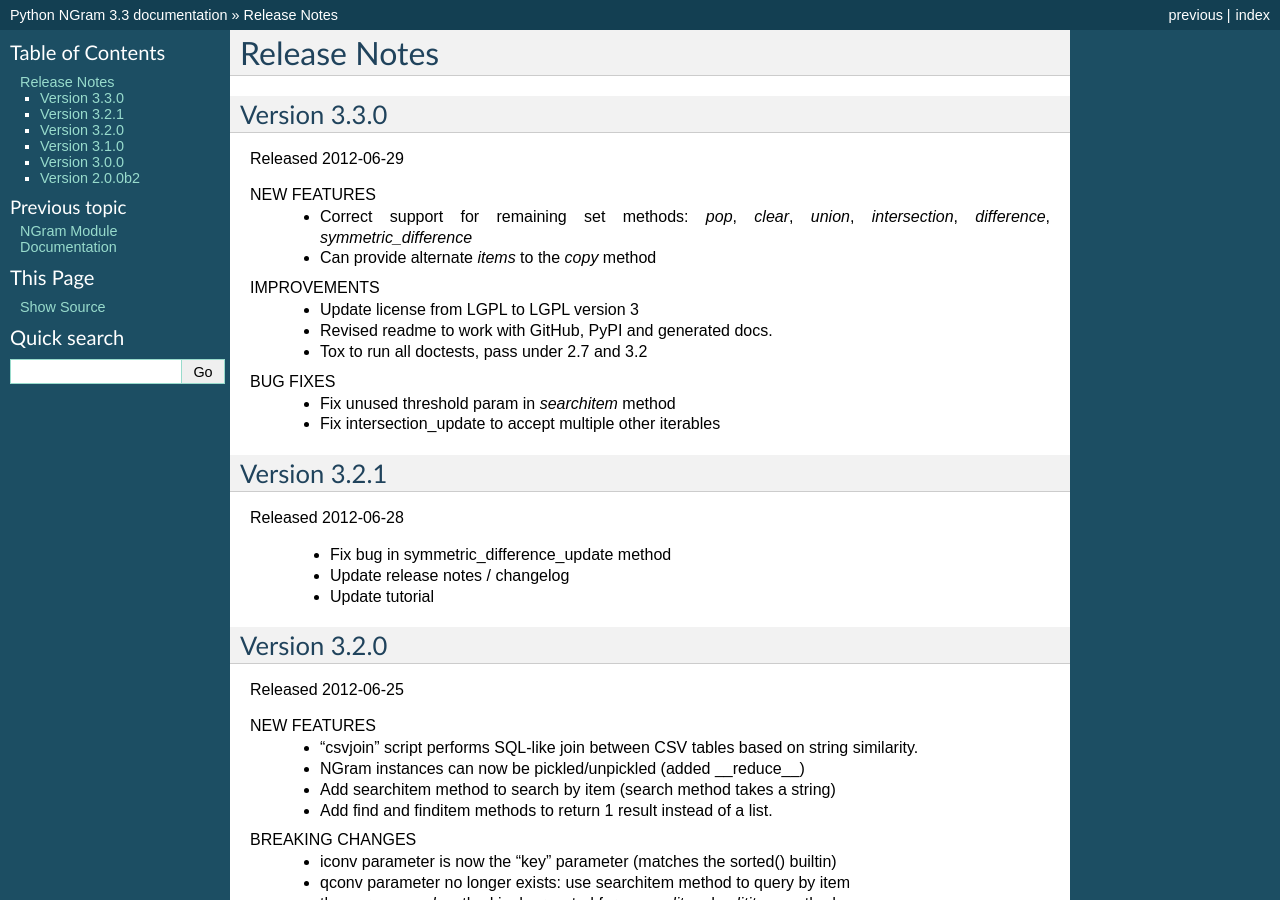
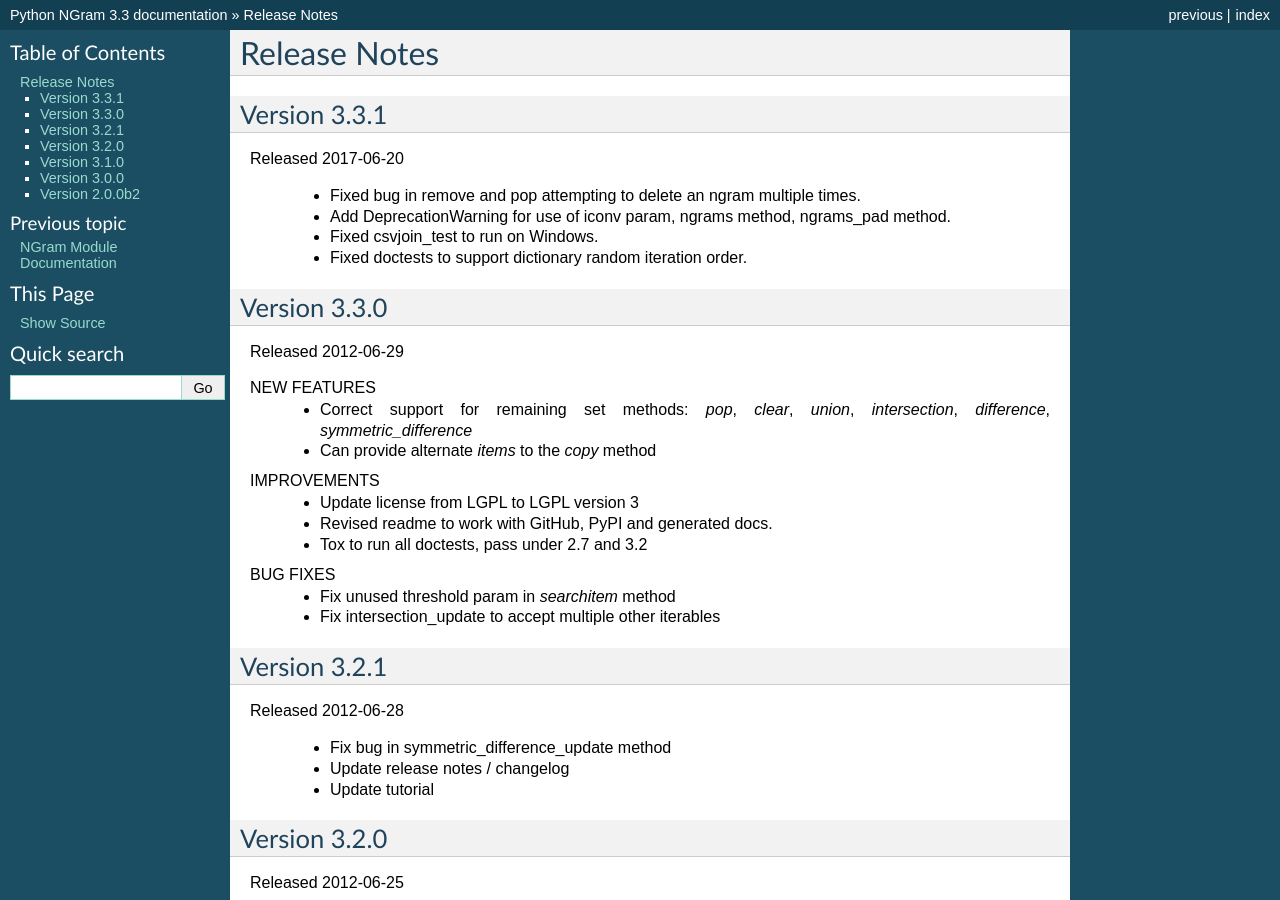
Before and after one commit to gpoulter/python-ngram, a Sphinx documentation site: the page built from docs/releasenotes.rst, in a window 1280 px wide and 900 px high. Built offline with Sphinx 7.4.7, drawn with Linux system fonts in a browser that asks for light colours.

Commit message:
Add release notes for 3.3.1

```diff
--- a/docs/releasenotes.rst
+++ b/docs/releasenotes.rst
@@ -1,5 +1,14 @@
 Release Notes
 =============
+
+Version 3.3.1
+-------------
+Released 2017-06-20
+
+    * Fixed bug in remove and pop attempting to delete an ngram multiple times.
+    * Add DeprecationWarning for use of iconv param, ngrams method, ngrams_pad method.
+    * Fixed csvjoin_test to run on Windows.
+    * Fixed doctests to support dictionary random iteration order.
 
 Version 3.3.0
 -------------
```
